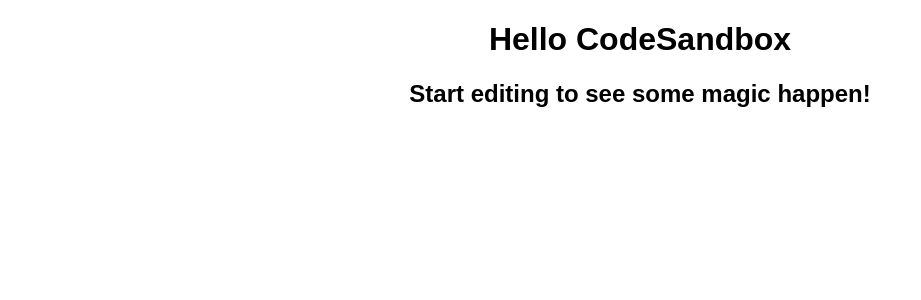
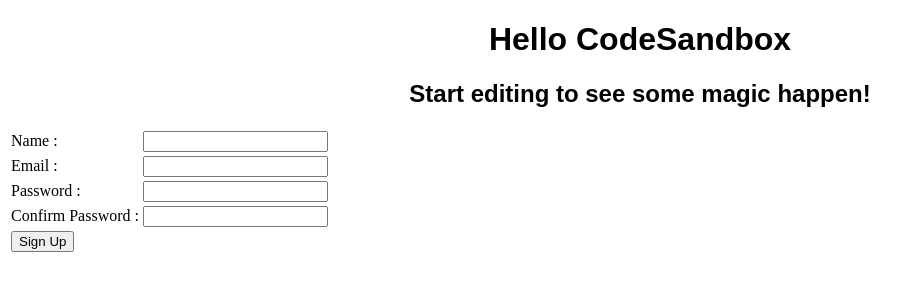
Before and after one commit to pomkiticat/ReactTestbill, a React (Create React App) app: page / in a window 1280 px wide. Shown: the top 300 px of the page, without its empty margins (0-921 px from the left). Built offline with nearby package versions, Linux system fonts and the light colour scheme.

Commit message:
html for sign in

```diff
--- a/src/index.js
+++ b/src/index.js
@@ -2,11 +2,13 @@
 import ReactDOM from "react-dom";
 
 import App from "./App";
+import Car from "./test";
 
 const rootElement = document.getElementById("root");
 ReactDOM.render(
   <React.StrictMode>
     <App />
+    <Car />
   </React.StrictMode>,
   rootElement
 );
--- a/src/test.js
+++ b/src/test.js
@@ -0,0 +1,46 @@
+import React from "react";
+import "./styles.css";
+
+class Car extends React.Component {
+  render() {
+    return (
+      <div class="Signup">
+        <table>
+          <tr>
+            <td>Name : </td>
+            <td>
+              <input type="text" />
+            </td>
+          </tr>
+          <tr>
+            <td>Email : </td>
+            <td>
+              <input type="Email" />
+            </td>
+          </tr>
+
+          <tr>
+            <td>Password : </td>
+            <td>
+              <input type="password" />
+            </td>
+          </tr>
+
+          <tr>
+            <td>Confirm Password : </td>
+            <td>
+              <input type="password" />
+            </td>
+          </tr>
+          <tr>
+            <td>
+              <input type="submit" value="Sign Up" />
+            </td>
+          </tr>
+        </table>
+      </div>
+    );
+  }
+}
+
+export default Car;
```
